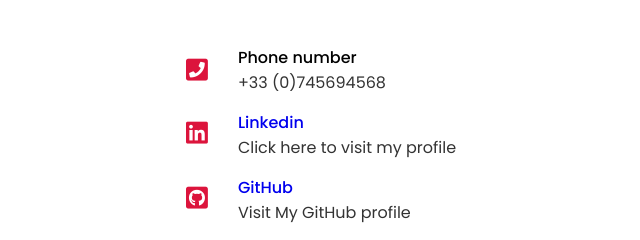
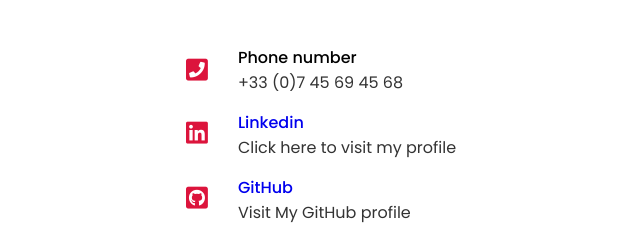
Before and after one commit to AyoubMB06/AyoubMB06.github.io, a plain HTML site: page index.html in a window 1280 px wide. Shown: the part 4094-4334 px from the top of the page, 484-1124 px from the left. Drawn offline with nearby package versions, Linux system fonts and the light colour scheme.

Commit message:
Update index.html

```diff
--- a/index.html
+++ b/index.html
@@ -303,7 +303,7 @@
                             <i class="fas fa-phone-square"></i>
                             <div class="info">
                                 <div class="head">Phone number</div>
-                                <div class="sub-title">+33 (0)745694568</div>
+                                <div class="sub-title">+33 (0)7 45 69 45 68</div>
                             </div>
                         </div>
                         <div class="row">
```
